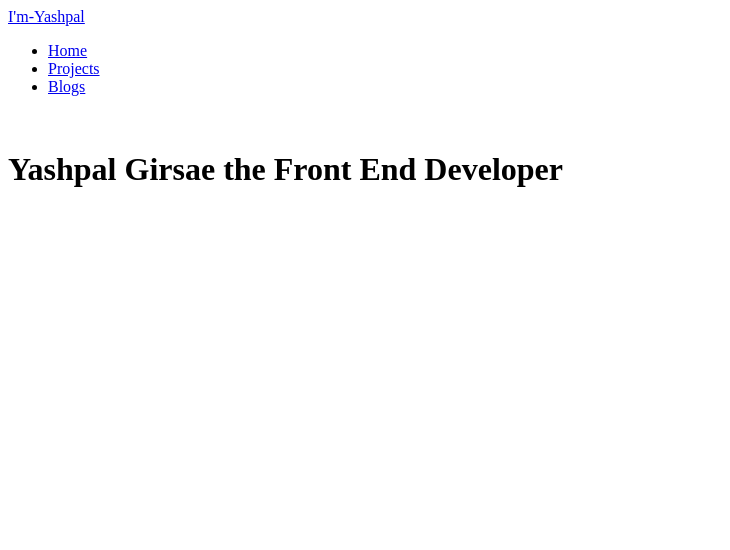
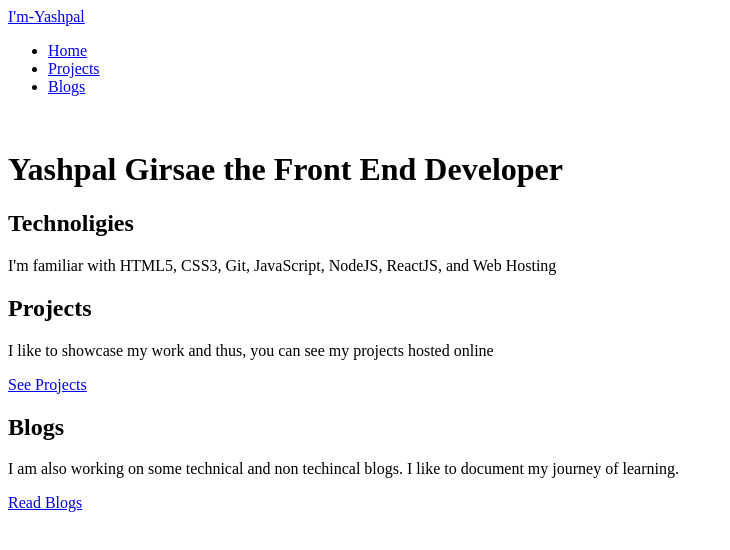
Before and after one commit to Yashpal-Girase/yashpal-girase-portfolio, a plain HTML site: page index.html in a window 1280 px wide. Shown: the whole page, without its empty margins (0-730 px from the left). Drawn offline with Linux system fonts and the light colour scheme.

Commit message:
Added Sections

```diff
--- a/index.html
+++ b/index.html
@@ -30,5 +30,37 @@
         </h1>
       </header>
 
+      <section class="section ow">
+        <div class="container container-center">
+          <h1>Technoligies</h1>
+          <p>
+            I'm familiar with HTML5, CSS3, Git, JavaScript, NodeJS, ReactJS, and
+            Web Hosting
+          </p>
+        </div>
+      </section>
+      <section class="section">
+        <div class="container container-center">
+          <h1>Projects</h1>
+          <p>
+            I like to showcase my work and thus, you can see my projects hosted
+            online
+          </p>
+          <a class="link link-primary" href="/">See Projects</a>
+        </div>
+      </section>
+
+      <section class="section ow">
+        <div class="container container-center">
+          <h1>Blogs</h1>
+          <p>
+            I am also working on some technical and non techincal blogs. I like to
+            document my journey of learning.
+          </p>
+          <a class="link link-secondary" href="/">Read Blogs</a>
+        </div>
+      </section>
+
+
 </body>
 </html>
```
